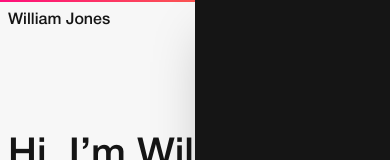
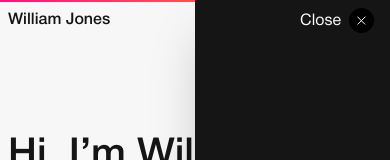
Before and after one commit to Wj9488/graduate-website, a Next.js app: page /about in a window 390 px wide. Both pictures are taken after a click on the button "Menu". Shown: the top 160 px of the page. Built offline with nearby package versions, Linux system fonts and the light colour scheme.

Commit message:
menu update

```diff
--- a/components/sitewide/AlternativeMenu.jsx
+++ b/components/sitewide/AlternativeMenu.jsx
@@ -63,7 +63,7 @@ const AlternativeMenu = () => {
   return (
     <>
       <a.button
-        className="hover:cursor-pointer lg:hidden fixed top-2 right-2 rounded-full z-50"
+        className="hover:cursor-pointer lg:hidden fixed top-1 right-2 rounded-full flex items-center justify-center z-[999]"
         onClick={toggleMenu}
         id="MobileOnly"
         initial="initial"
@@ -71,7 +71,7 @@ const AlternativeMenu = () => {
         exit="initial"
         variants={buttonVariants}
       >
-<div className={`flex items-center gap-2 py-1 px-2 rounded-full transition-all duration-500 ease-in-out z-[999] ${
+<div className={`flex items-center gap-2 py-1 px-2 rounded-full transition-all duration-500 ease-in-out ${
                   isMenuOpen ? "accent__c_black" : "body__background"
                 }`}>
               <p
@@ -209,7 +209,7 @@ const AlternativeMenu = () => {
       <AnimatePresence>
         {isMenuOpen && (
           <a.div
-            className="fixed top-0 flex flex-col justify-center right-0 bottom__left_radius xl:rounded-none h-full accent__c_black shadow-2xl z-[990]"
+            className="fixed top-0 flex flex-col justify-center right-0 bottom__left_radius xl:rounded-none h-full accent__c_black shadow-2xl z-[500]"
             variants={menuVariants}
             initial="closed"
             animate="open"
```
